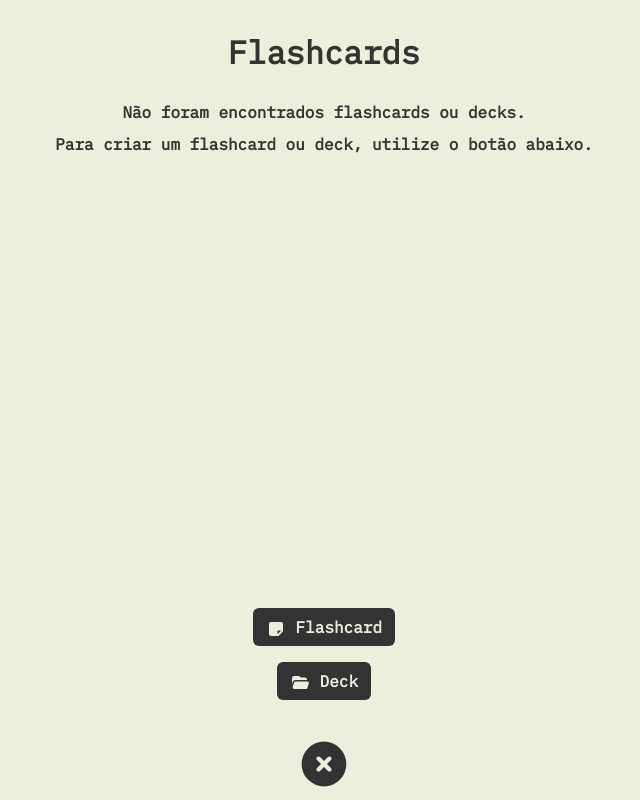
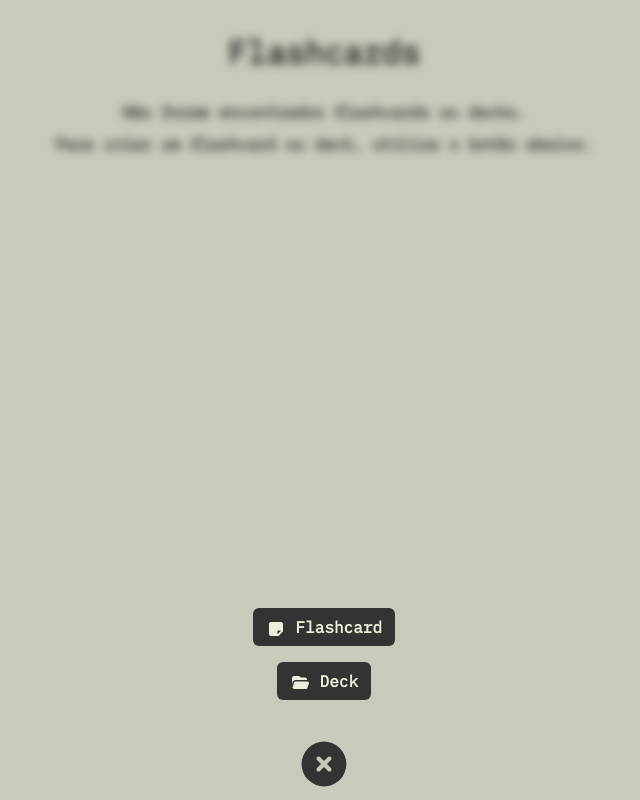
Before and after one commit to rodrigues-heric/flash-card-angular-java, an Angular app in the folder frontend/flashcards/: page / in a window 1280 px wide. Both pictures are taken after a click on the icon 640 px from the left and 764 px from the top of the page. Shown: the whole page, without its empty margins (316-956 px from the left). Built offline with nearby package versions, Linux system fonts and the light colour scheme.

Commit message:
feat: adding background blur when options is displayed

```diff
--- a/frontend/flashcards/src/app/pages/home/home.component.html
+++ b/frontend/flashcards/src/app/pages/home/home.component.html
@@ -13,9 +13,12 @@
     <span>Para criar um flashcard ou deck, utilize o botão abaixo.</span>
   </div>
 </div>
+<div class="backdrop" *ngIf="getOptionsState()"></div>
 <div class="row">
   <div class="col">
-    <div class="position-fixed bottom-0 mb-2 start-50 translate-middle-x">
+    <div
+      class="position-fixed bottom-0 mb-2 start-50 translate-middle-x menu-container"
+    >
       <div class="d-flex flex-column align-items-center gap-3">
         <div @optionsAnimation *ngIf="getOptionsState()">
           <app-creation-option-card
--- a/frontend/flashcards/src/app/pages/home/home.component.scss
+++ b/frontend/flashcards/src/app/pages/home/home.component.scss
@@ -4,3 +4,20 @@
     transform: rotate(45deg);
   }
 }
+
+.backdrop {
+  position: fixed;
+  top: 0;
+  left: 0;
+  width: 100vw;
+  height: 100vh;
+  background-color: rgba(0, 0, 0, 0.15);
+  backdrop-filter: blur(5px);
+  z-index: 1000;
+  transition: backdrop-filter 0.2s ease-in-out,
+    background-color 0.2s ease-in-out;
+}
+
+.menu-container {
+  z-index: 1001;
+}
```
